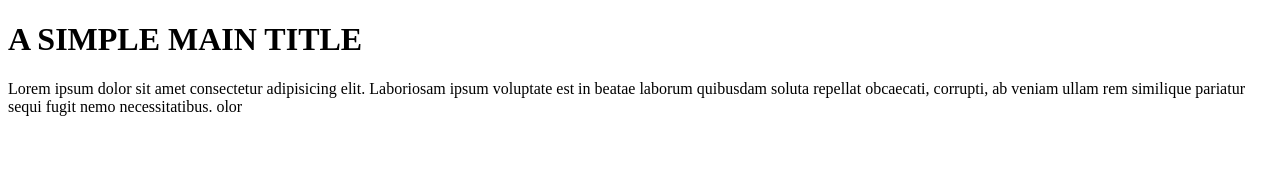
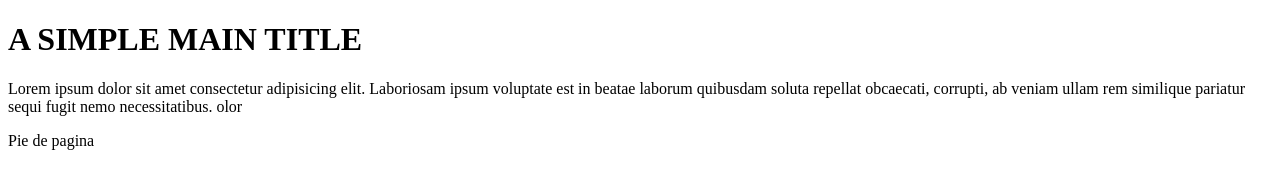
Before and after one commit to asmart-creator/dalto_vscode, a plain HTML site: page index.html in a window 1280 px wide. Drawn offline with Linux system fonts and the light colour scheme.

Commit message:
tercer cambios

```diff
--- a/index.html
+++ b/index.html
@@ -6,8 +6,10 @@
     <title>PAGINA WEB</title>
 </head>
 <body>
-    <h1>A SIMPLE MAIN TITLE </h1>
+    <h1>A SIMPLE MAIN TITLE</h1>
     <p>Lorem ipsum dolor sit amet consectetur adipisicing elit. Laboriosam ipsum voluptate est in beatae laborum quibusdam soluta repellat obcaecati, corrupti, ab veniam ullam rem similique pariatur sequi fugit nemo necessitatibus. olor</p>
+
+    <footer>Pie de pagina</footer>
 </body>
 <script src="js/script.js"></script>
 </html>
--- a/js/script.js
+++ b/js/script.js
@@ -1,2 +1,2 @@
 // Esto es un comentario en javascript bb.
-console.log("Hey mutombo this is for you baby");
+console.log("Ay vale te da frio o que");
```
